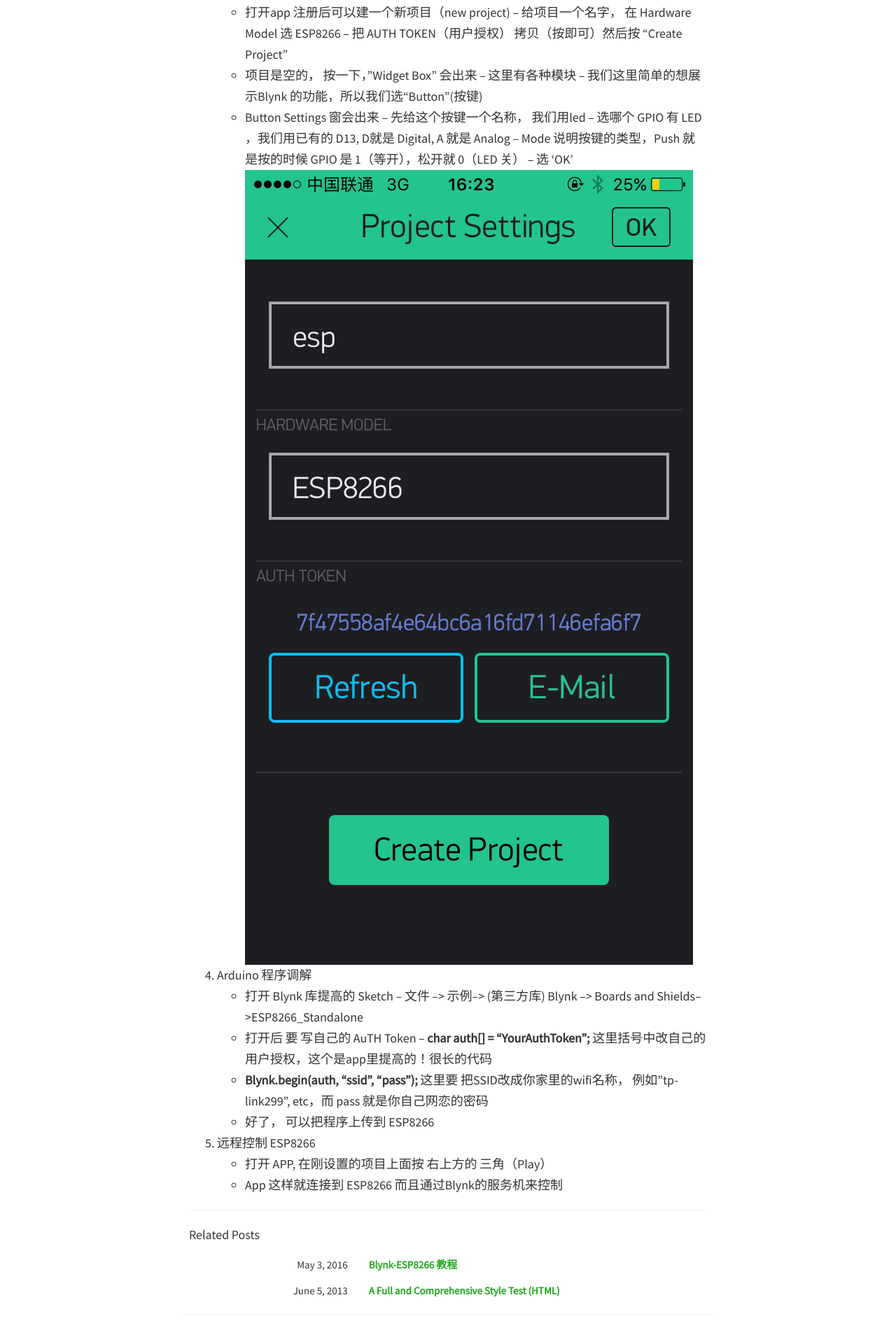
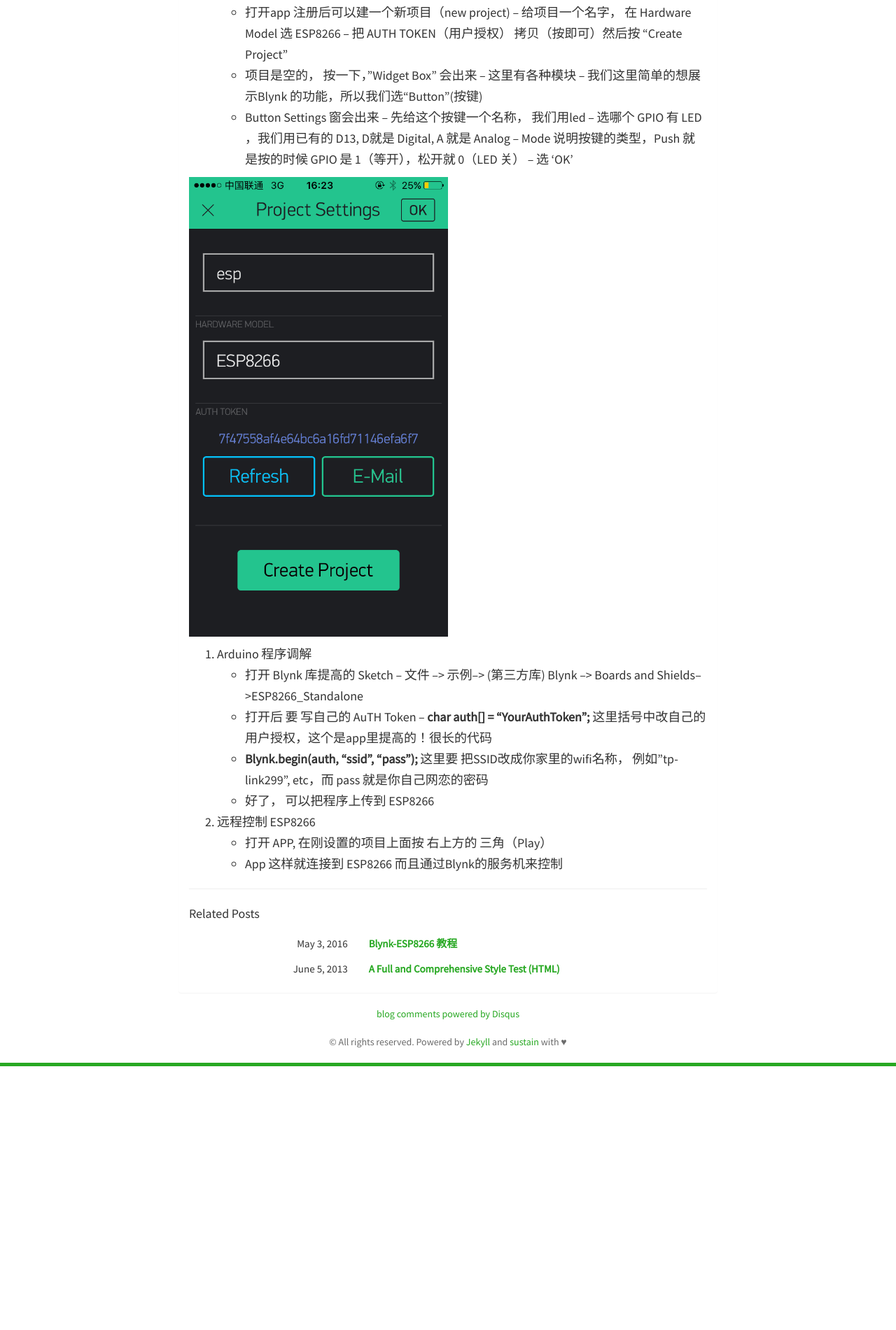
Before and after one commit to shwongsoohar/rahul-thakoor.github.io, a Jekyll site: the page built from _posts/2016-05-01-Blynk-ESP8266 教程.md, in a window 1280 px wide. Shown: the part 1072-2973 px from the top of the page at 70% size. Built offline with Jekyll 4.4.1, drawn with Linux system fonts in a browser that asks for light colours; nearby versions of some CDN libraries; comment, search, counter and statistics services are not loaded; after the commit the page ends 2596 px from its top, so only the background shows below that.

Commit message:
Updated 2016-05-01-Blynk-ESP8266 教程.md

```diff
--- a/_posts/2016-05-01-Blynk-ESP8266 教程.md
+++ b/_posts/2016-05-01-Blynk-ESP8266 教程.md
@@ -43,7 +43,7 @@
 -- 选哪个 GPIO 有 LED ，我们用已有的 D13, D就是 Digital, A 就是 Analog
 -- Mode 说明按键的类型，Push 就是按的时候 GPIO 是 1（等开），松开就 0（LED 关）
 -- 选 'OK'
-![]({{site.baseurl}}/static/img/blynk/3.PNG)
+<p><img src="/static/img/blynk/3.PNG" width ="50%" /></p>
 
 4. Arduino 程序调解
 - 打开 Blynk 库提高的 Sketch
```
